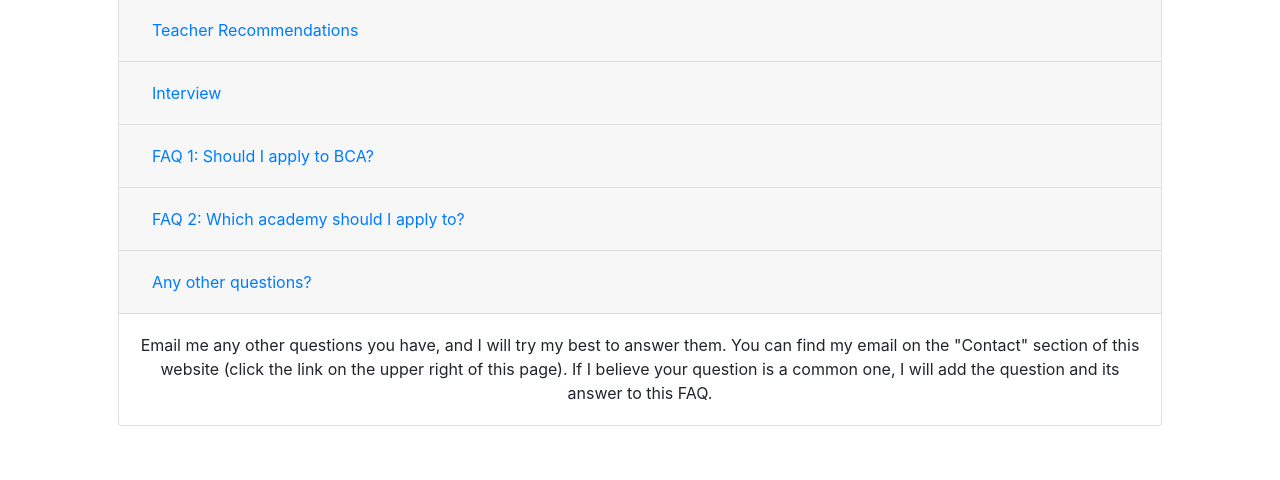
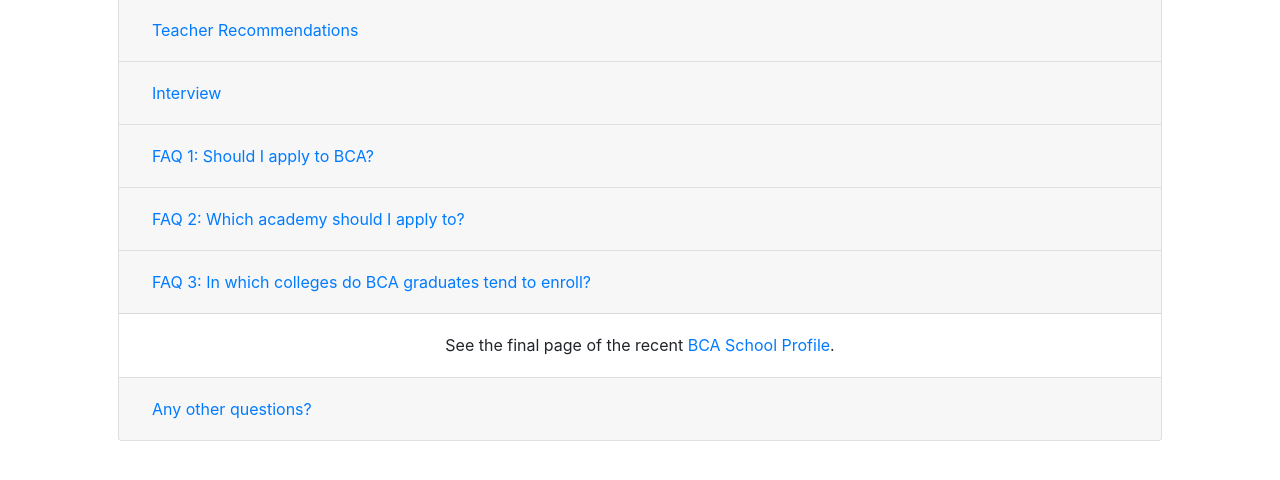
Before and after one commit to andrewfrombergen/bcaprep, a Flask app: page /tips in a window 1280 px wide, after a click on "FAQ 3: In which colleges do BCA graduates tend to enroll?". Shown: the part 259-739 px from the top of the page. Run offline with Flask 2, Linux system fonts and the light colour scheme; some libraries are stand-ins or nearby versions.

Commit message:
minor style and content updates

```diff
--- a/templates/contact.html
+++ b/templates/contact.html
@@ -5,14 +5,14 @@
 {% endblock %}
 
 {% block main %}
-    <h4>Made by a BCA Alum</h4><br>
+    <h4 style="margin-bottom:0">Made by a BCA Alum</h4><br>
 
     <img src = "/static/photo.jpg" width = 400> <!-- my own photo -->
 
     <h5><br>Andrew Sun</h5>
     <h5>Academy for the Advancement of Science and Technology (Class of 2019)</h5>
-    <h5>Harvard University (Class of 2023)</h5>
+    <h5 style="margin-bottom:0">Harvard University (Class of 2023)</h5><br>
 
-    <p><br>You can contact me at <a href = "mailto:andrew_sun@college.harvard.edu">andrew_sun@college.harvard.edu</a> or 201-970-7659.</p>
+    <p style="margin-bottom:0">You can contact me at <a href = "mailto:andrew_sun@college.harvard.edu">andrew_sun@college.harvard.edu</a> or 201-970-7659.</p><br>
     <footer class="small text-center text-muted">Credits to Steven DiSilvio (AAST 2019, Columbia 2023) for inspiring this project.</footer>
 {% endblock %}
--- a/templates/tips.html
+++ b/templates/tips.html
@@ -74,7 +74,7 @@
 
             My advice for the interview is simple: trust yourself. Be friendly, professional, and confident in answering the questions that are asked of you. Be
             punctual, and <i>read your own personal statement a few times</i> before interviewing. It is important to be familiar with your own application since
-            many of the questions you are asked will be based on it.<br><br>
+            you want to both be consistent with and provide more context for it in the interview.<br><br>
 
             Be sure that you are prepared to answer why you want to attend BCA instead of your local high school and why you chose the academy you chose. You can
             also practice interviewing with your friends and family.
@@ -143,11 +143,25 @@
         <div class="card-header" id="headingSix">
           <h2 class="mb-0">
             <button class="btn btn-link btn-block text-left collapsed" type="button" data-toggle="collapse" data-target="#collapseSix" aria-expanded="false" aria-controls="collapseSix">
+              FAQ 3: In which colleges do BCA graduates tend to enroll?
+            </button>
+          </h2>
+        </div>
+        <div id="collapseSix" class="collapse" aria-labelledby="headingSix" data-parent="#accordionExample">
+          <div class="card-body">
+            See the final page of the recent <a href = "https://bca-admissions.bergen.org/pdfs/BCA_School_Profile.pdf">BCA School Profile</a>.
+          </div>
+        </div>
+      </div>
+      <div class="card">
+        <div class="card-header" id="headingSeven">
+          <h2 class="mb-0">
+            <button class="btn btn-link btn-block text-left collapsed" type="button" data-toggle="collapse" data-target="#collapseSeven" aria-expanded="false" aria-controls="collapseSeven">
               Any other questions?
             </button>
           </h2>
         </div>
-        <div id="collapseSix" class="collapse" aria-labelledby="headingSix" data-parent="#accordionExample">
+        <div id="collapseSeven" class="collapse" aria-labelledby="headingSeven" data-parent="#accordionExample">
           <div class="card-body">
             Email me any other questions you have, and I will try my best to answer them. You can find my email on the "Contact" section of this website (click
             the link on the upper right of this page). If I believe your question is a common one, I will add the question and its answer to this FAQ.
@@ -157,5 +171,3 @@
       </div>
     </div>
 {% endblock %}
-
-<!-- used Bootstrap's accordion example at https://getbootstrap.com/docs/4.5/components/collapse/ as starting point -->
```
